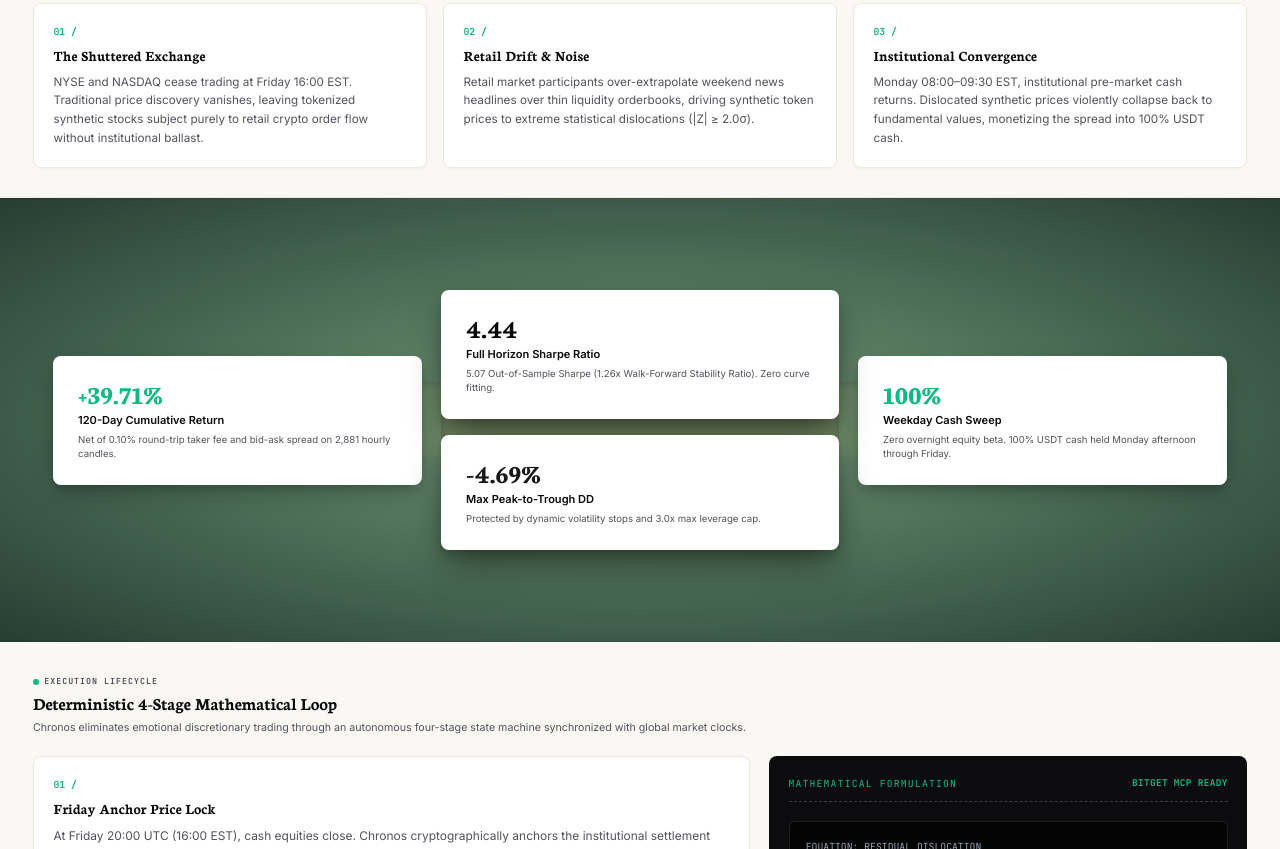
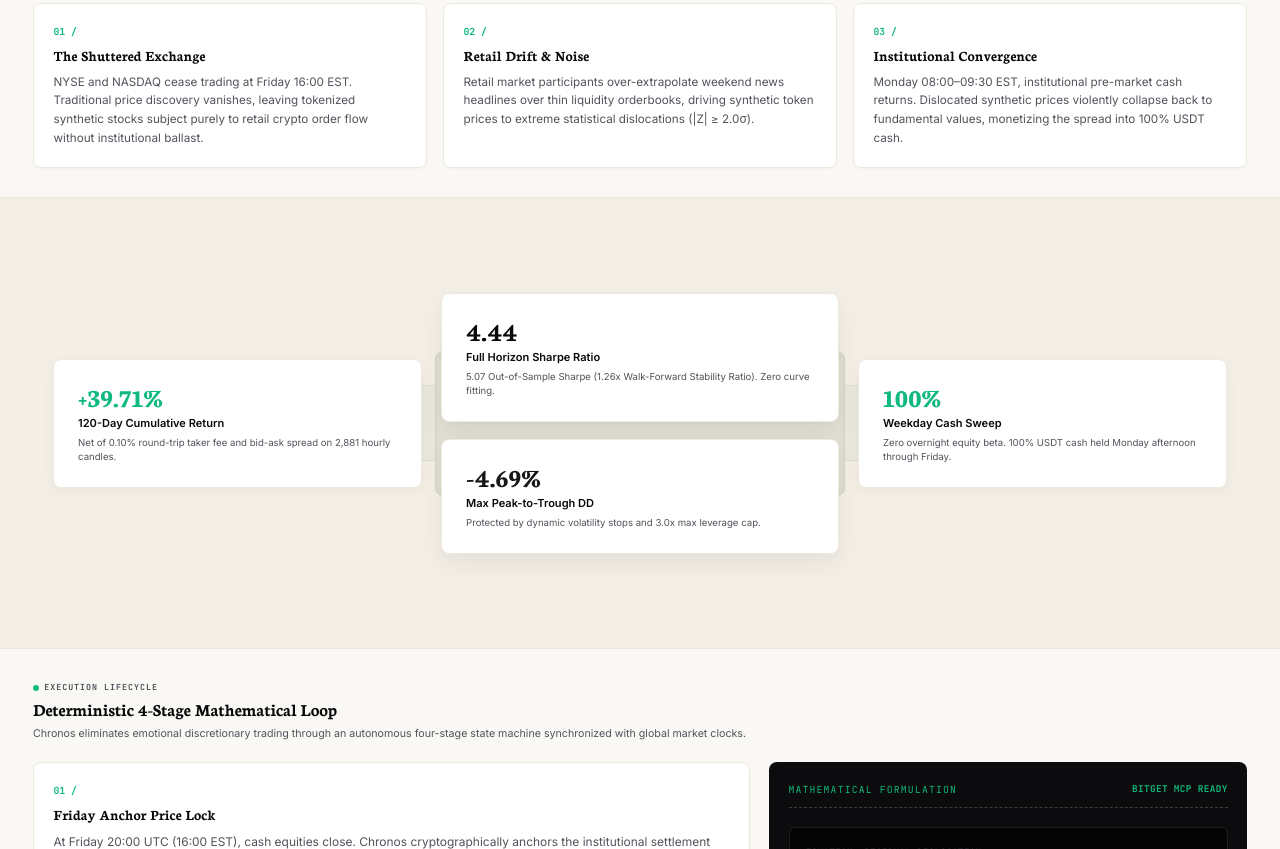
Before and after one commit to OpeyemiMoses/Chronos, a website: page dashboard/index.html in a window 1280 px wide. Shown: the part 577-1426 px from the top of the page. Drawn offline with Linux system fonts and the light colour scheme.

Commit message:
feat(landing): restore canvas-subtle background and add sequential staggered reveal animations to cross-grid KPI showcase

```diff
--- a/dashboard/index.html
+++ b/dashboard/index.html
@@ -1025,14 +1025,14 @@ img, svg, video, canvas {
       line-height: 1.45;
     }
 
-    /* Audited Statistical KPI Cross-Grid Showcase (Hero Diagram Layout) */
+    /* Audited Statistical KPI Cross-Grid Showcase (Retained Editorial Canvas) */
     .kpi-showcase-section {
       padding: 5rem 0;
-      background: radial-gradient(ellipse at center, #78997a 0%, #52755b 42%, #375344 78%, #273d32 100%);
+      background-color: var(--color-canvas-subtle);
       position: relative;
       overflow: hidden;
-      border-top: 1px solid rgba(0, 0, 0, 0.08);
-      border-bottom: 1px solid rgba(0, 0, 0, 0.08);
+      border-top: 1px solid var(--color-border-hairline);
+      border-bottom: 1px solid var(--color-border-hairline);
     }
 
     .kpi-cross-stage {
@@ -1043,38 +1043,39 @@ img, svg, video, canvas {
       gap: 1.5rem;
       max-width: 1200px;
       margin: 0 auto;
-      padding: 2rem 1rem;
+      padding: 2.25rem 1rem;
     }
 
     /* Horizontal connector bridge behind the center cards */
     .kpi-connector-bar {
       position: absolute;
-      left: 8%;
-      right: 8%;
+      left: 6%;
+      right: 6%;
       top: 50%;
       height: 76px;
       transform: translateY(-50%);
-      background: rgba(115, 140, 105, 0.45);
-      border-radius: 6px;
+      background: #EAE8DE;
+      border: 1px solid #DCD9CE;
+      border-radius: 8px;
       z-index: 1;
       pointer-events: none;
-      box-shadow: inset 0 2px 6px rgba(0, 0, 0, 0.15);
     }
 
     .kpi-card {
       background: #FFFFFF;
       border-radius: 8px;
       padding: 1.75rem 1.85rem;
-      border: 1px solid rgba(255, 255, 255, 0.9);
-      box-shadow: 0 10px 25px -4px rgba(0, 0, 0, 0.28), 0 4px 10px -2px rgba(0, 0, 0, 0.14);
-      transition: transform 0.28s cubic-bezier(0.16, 1, 0.3, 1), box-shadow 0.28s ease;
+      border: 1px solid var(--color-border-hairline);
+      box-shadow: 0 4px 16px rgba(0, 0, 0, 0.04), 0 1px 3px rgba(0, 0, 0, 0.03);
+      transition: transform 0.28s cubic-bezier(0.16, 1, 0.3, 1), box-shadow 0.28s ease, border-color 0.28s ease;
       position: relative;
       z-index: 2;
     }
 
     .kpi-card:hover {
       transform: translateY(-4px);
-      box-shadow: 0 18px 36px -6px rgba(0, 0, 0, 0.38), 0 8px 16px -3px rgba(0, 0, 0, 0.2);
+      box-shadow: 0 14px 30px rgba(0, 0, 0, 0.08), 0 2px 8px rgba(0, 0, 0, 0.04);
+      border-color: rgba(0, 0, 0, 0.16);
     }
 
     .kpi-center-stack {
@@ -1087,19 +1088,34 @@ img, svg, video, canvas {
 
     .kpi-center-backdrop {
       position: absolute;
-      left: 0;
-      right: 0;
-      top: 24%;
-      bottom: 24%;
-      background: #6e8460;
-      border-radius: 6px;
+      left: -6px;
+      right: -6px;
+      top: 22%;
+      bottom: 22%;
+      background: #E2DFD3;
+      border: 1px solid #D4D0C2;
+      border-radius: 8px;
       z-index: -1;
-      box-shadow: inset 0 2px 8px rgba(0, 0, 0, 0.25);
+      box-shadow: inset 0 2px 6px rgba(0, 0, 0, 0.04);
     }
 
     .kpi-card-center-top,
     .kpi-card-center-bottom {
-      box-shadow: 0 18px 38px -6px rgba(0, 0, 0, 0.45), 0 6px 14px -2px rgba(0, 0, 0, 0.25);
+      box-shadow: 0 10px 26px rgba(0, 0, 0, 0.06), 0 2px 6px rgba(0, 0, 0, 0.03);
+    }
+
+    /* Stagger reveal transitions */
+    .kpi-card[data-stagger-index="0"] {
+      transition-delay: 0ms;
+    }
+    .kpi-card[data-stagger-index="1"] {
+      transition-delay: 140ms;
+    }
+    .kpi-card[data-stagger-index="2"] {
+      transition-delay: 280ms;
+    }
+    .kpi-card[data-stagger-index="3"] {
+      transition-delay: 420ms;
     }
 
     @media (max-width: 960px) {
@@ -1557,7 +1573,7 @@ img, svg, video, canvas {
         <div class="kpi-connector-bar"></div>
 
         <!-- Left Wing Card: 120-Day Cumulative Return -->
-        <div class="kpi-card kpi-card-left card-paper stat-box-interactive">
+        <div class="kpi-card kpi-card-left card-paper stat-box-interactive" data-stagger-index="0">
           <div class="stat-number" style="color: var(--color-green);">+39.71%</div>
           <div class="stat-label">120-Day Cumulative Return</div>
           <div class="stat-sub">Net of 0.10% round-trip taker fee and bid-ask spread on 2,881 hourly candles.</div>
@@ -1569,14 +1585,14 @@ img, svg, video, canvas {
           <div class="kpi-center-backdrop"></div>
 
           <!-- Center Top Card: Sharpe Ratio -->
-          <div class="kpi-card kpi-card-center-top card-paper stat-box-interactive">
+          <div class="kpi-card kpi-card-center-top card-paper stat-box-interactive" data-stagger-index="1">
             <div class="stat-number">4.44</div>
             <div class="stat-label">Full Horizon Sharpe Ratio</div>
             <div class="stat-sub">5.07 Out-of-Sample Sharpe (1.26x Walk-Forward Stability Ratio). Zero curve fitting.</div>
           </div>
 
           <!-- Center Bottom Card: Max Drawdown -->
-          <div class="kpi-card kpi-card-center-bottom card-paper stat-box-interactive">
+          <div class="kpi-card kpi-card-center-bottom card-paper stat-box-interactive" data-stagger-index="2">
             <div class="stat-number" style="color: #18181B;">-4.69%</div>
             <div class="stat-label">Max Peak-to-Trough DD</div>
             <div class="stat-sub">Protected by dynamic volatility stops and 3.0x max leverage cap.</div>
@@ -1584,7 +1600,7 @@ img, svg, video, canvas {
         </div>
 
         <!-- Right Wing Card: Weekday Cash Sweep -->
-        <div class="kpi-card kpi-card-right card-paper stat-box-interactive">
+        <div class="kpi-card kpi-card-right card-paper stat-box-interactive" data-stagger-index="3">
           <div class="stat-number" style="color: var(--color-green);">100%</div>
           <div class="stat-label">Weekday Cash Sweep</div>
           <div class="stat-sub">Zero overnight equity beta. 100% USDT cash held Monday afternoon through Friday.</div>
@@ -2337,13 +2353,17 @@ img, svg, video, canvas {
           entries.forEach(entry => {
             if (entry.isIntersecting) {
               const target = entry.target;
-              const parent = target.parentElement;
               let delay = 0;
-              if (parent) {
-                const siblings = Array.from(parent.children).filter(c => c.classList.contains("chronos-pop-in"));
-                const idx = siblings.indexOf(target);
-                if (idx > 0) {
-                  delay = Math.min(idx * 75, 450);
+              if (target.dataset && target.dataset.staggerIndex !== undefined) {
+                delay = parseInt(target.dataset.staggerIndex, 10) * 140;
+              } else {
+                const parent = target.parentElement;
+                if (parent) {
+                  const siblings = Array.from(parent.children).filter(c => c.classList.contains("chronos-pop-in"));
+                  const idx = siblings.indexOf(target);
+                  if (idx > 0) {
+                    delay = Math.min(idx * 75, 450);
+                  }
                 }
               }
               setTimeout(() => {
```
Also changed, not shown: 1 other file.
